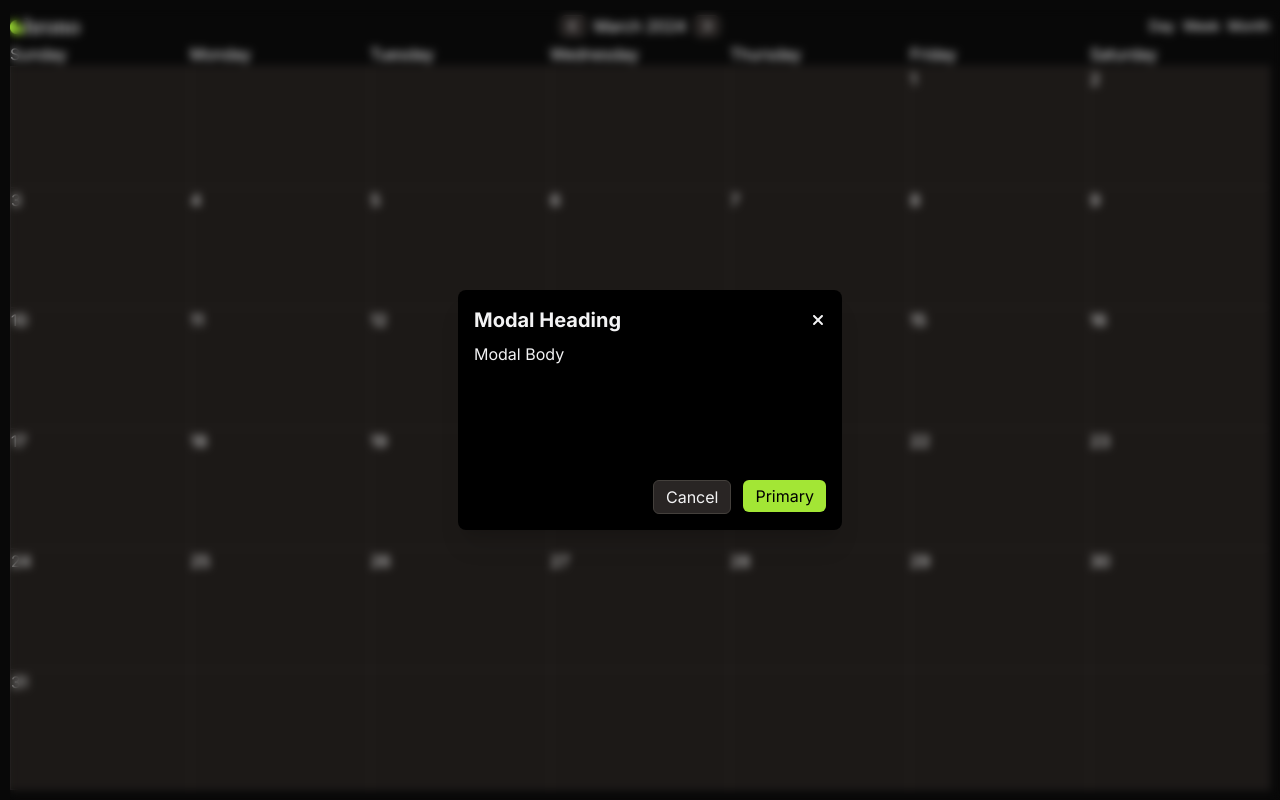
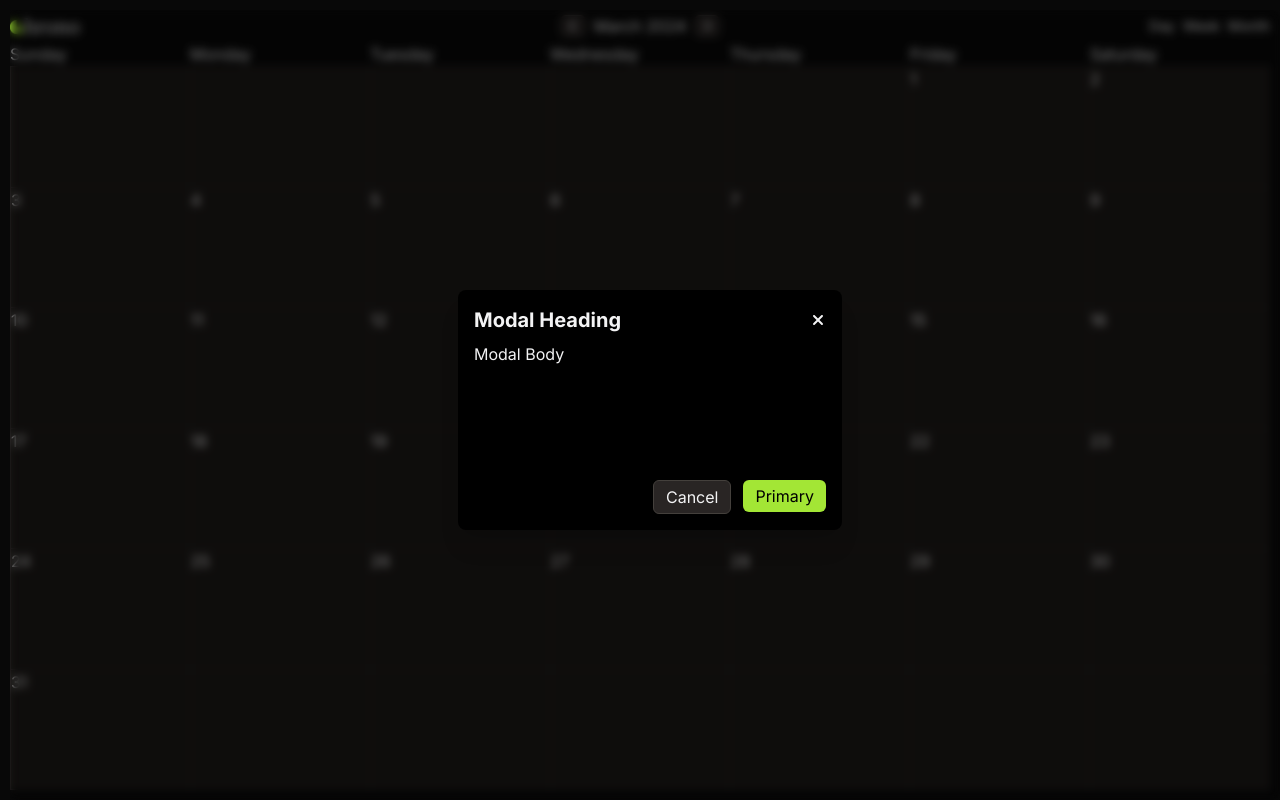
Before and after one commit to marielle-lopez/chrono, a React (Vite) app in the folder frontend/: page / in a window 1280 px wide. Both pictures are taken after a click on the element "10". Built offline with nearby package versions, Linux system fonts and the light colour scheme; a web font is replaced by a local one.

Commit message:
update blur overlay container styling

```diff
--- a/frontend/src/components/Modal/Modal.tsx
+++ b/frontend/src/components/Modal/Modal.tsx
@@ -10,7 +10,7 @@ const Modal = ({ isHidden, setIsHidden }: ModalProps) => {
   return (
     <>
       <div
-        className={`w-full h-full fixed backdrop-blur-sm ${
+        className={`w-full h-full fixed backdrop-brightness-50 backdrop-blur-sm ${
           isHidden && 'hidden'
         }`}
       ></div>
```
